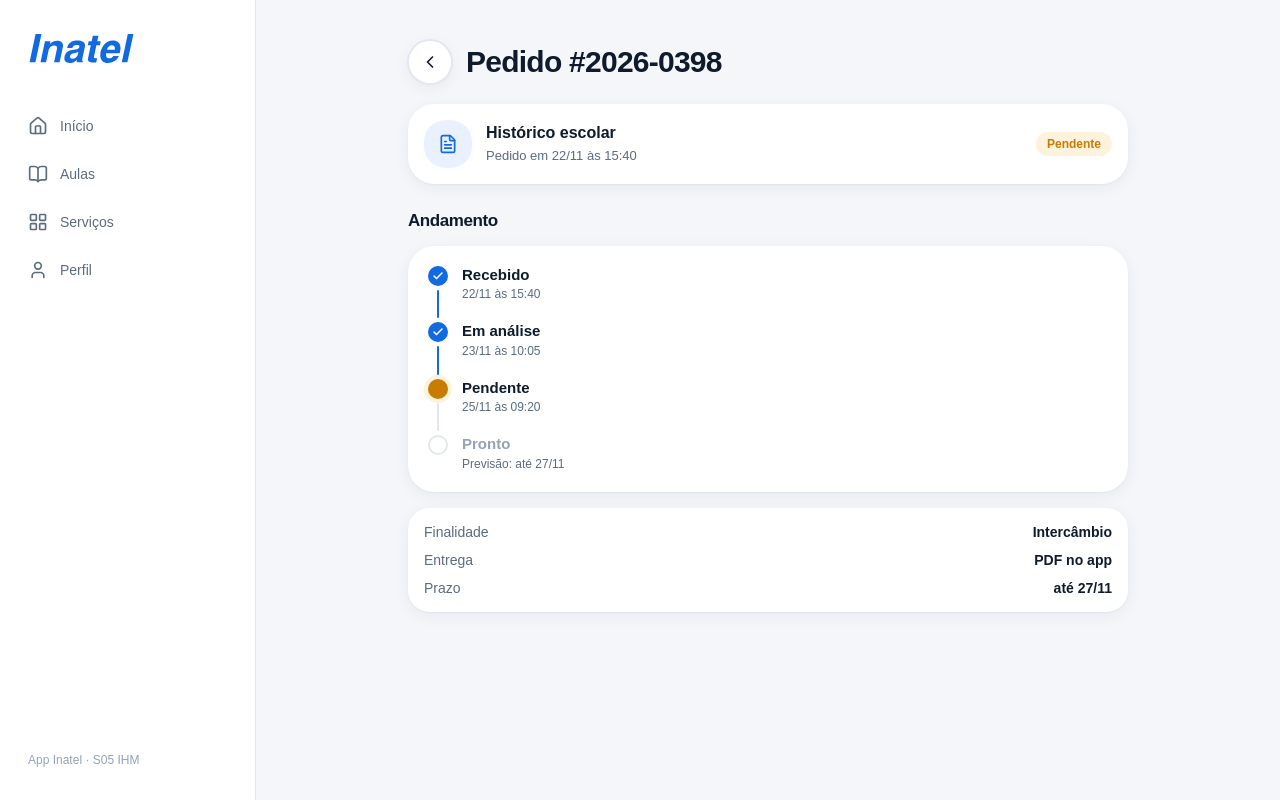
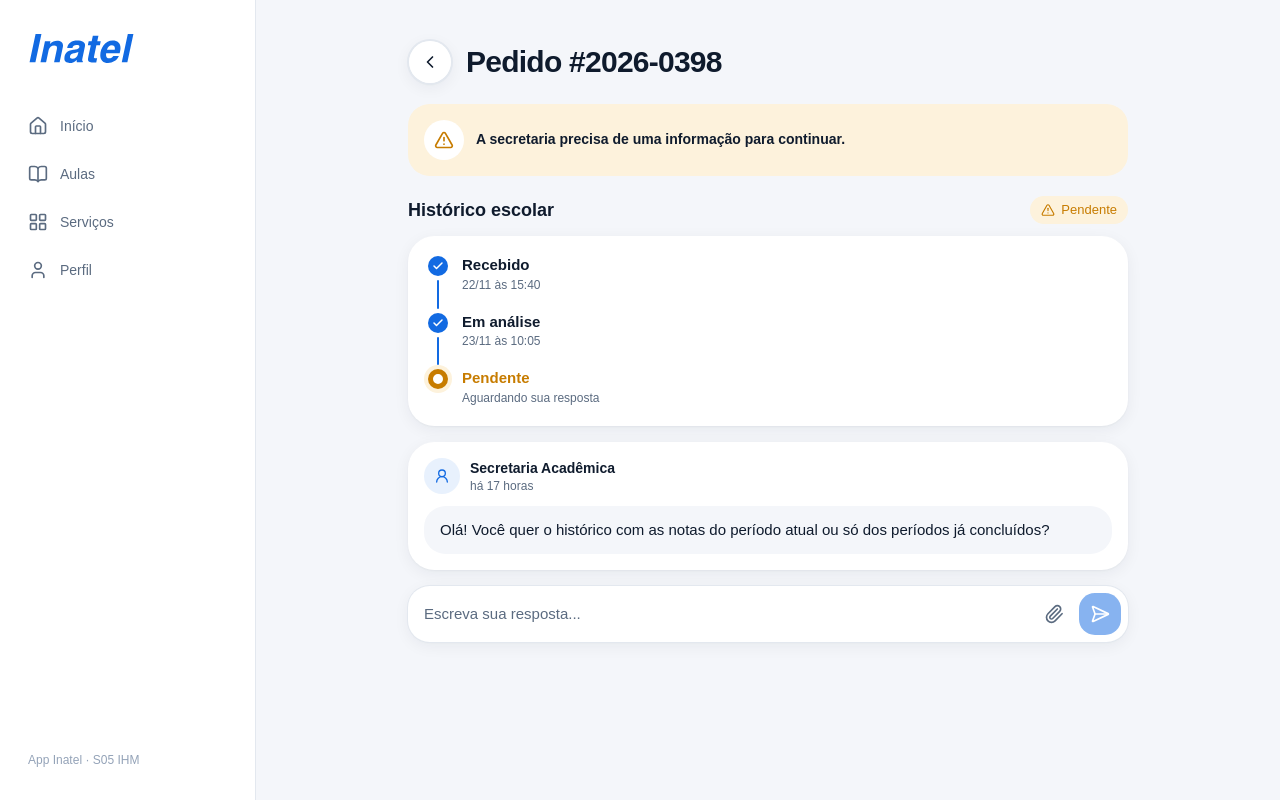
Before and after one commit to isacarol-04/s05-ihm-app-inatel, a React (Vite) app: page /secretaria/pedidos/2026-0398 in a window 1280 px wide. Built offline with nearby package versions, Linux system fonts and the light colour scheme.

Commit message:
Add pending request reply screen

```diff
--- /dev/null
+++ b/src/components/pedidos/AvisoPendencia.jsx
@@ -0,0 +1,14 @@
+import { TriangleAlert } from "lucide-react"
+import { cn } from "@/lib/utils"
+
+// faixa laranja no topo do pedido pendente: deixa claro que a próxima ação é da pessoa
+export function AvisoPendencia({ className }) {
+  return (
+    <div role="status" className={cn("flex items-center gap-3 rounded-2xl bg-warning-soft p-4", className)}>
+      <span className="flex size-10 shrink-0 items-center justify-center rounded-full bg-card text-warning">
+        <TriangleAlert className="size-5" />
+      </span>
+      <p className="text-sm leading-snug font-semibold">A secretaria precisa de uma informação para continuar.</p>
+    </div>
+  )
+}
--- /dev/null
+++ b/src/components/pedidos/CampoResposta.jsx
@@ -0,0 +1,65 @@
+import { useState } from "react"
+import { Paperclip, SendHorizontal, X } from "lucide-react"
+import { Button } from "@/components/ui/button"
+import { Input } from "@/components/ui/input"
+import { cn } from "@/lib/utils"
+
+// campo para responder a secretaria, com anexo opcional (no mock guardamos só o nome)
+export function CampoResposta({ onEnviar, className }) {
+  const [texto, setTexto] = useState("")
+  const [anexo, setAnexo] = useState(null)
+  const [enviando, setEnviando] = useState(false)
+  const podeEnviar = texto.trim().length > 0 && !enviando
+
+  function escolherArquivo(evento) {
+    const arquivo = evento.target.files?.[0]
+    if (arquivo) setAnexo({ nome: arquivo.name, tamanho: arquivo.size })
+    evento.target.value = ""
+  }
+
+  async function enviar(evento) {
+    evento.preventDefault()
+    if (!podeEnviar) return
+    setEnviando(true)
+    try {
+      await onEnviar({ texto: texto.trim(), anexo })
+    } finally {
+      setEnviando(false)
+    }
+  }
+
+  return (
+    <form onSubmit={enviar} className={cn("rounded-2xl bg-card shadow-card ring-1 ring-border", className)}>
+      {anexo && (
+        <div className="flex items-center gap-2 border-b px-4 py-2 text-sm">
+          <Paperclip className="size-4 shrink-0 text-primary" />
+          <span className="min-w-0 flex-1 truncate font-medium">{anexo.nome}</span>
+          <Button type="button" variant="ghost" size="icon-sm" aria-label="Remover anexo" onClick={() => setAnexo(null)}>
+            <X />
+          </Button>
+        </div>
+      )}
+
+      <div className="flex items-center gap-1 py-1.5 pr-1.5 pl-4">
+        <Input
+          value={texto}
+          onChange={(evento) => setTexto(evento.target.value)}
+          placeholder="Escreva sua resposta..."
+          aria-label="Sua resposta para a secretaria"
+          className="h-11 flex-1 border-0 bg-transparent px-0 text-base shadow-none focus-visible:ring-0 md:text-[15px] dark:bg-transparent"
+        />
+        <label
+          className="flex size-10 shrink-0 items-center justify-center rounded-full text-muted-foreground transition-colors hover:bg-muted hover:text-foreground has-focus-visible:ring-2 has-focus-visible:ring-ring"
+          title="Anexar arquivo"
+        >
+          <Paperclip className="size-5" />
+          <span className="sr-only">Anexar arquivo</span>
+          <input type="file" accept=".pdf,image/*" className="sr-only" onChange={escolherArquivo} />
+        </label>
+        <Button type="submit" size="icon-lg" className="size-11 rounded-xl" disabled={!podeEnviar} aria-label="Enviar resposta">
+          <SendHorizontal className="size-5" />
+        </Button>
+      </div>
+    </form>
+  )
+}
--- /dev/null
+++ b/src/components/pedidos/ConversaSecretaria.jsx
@@ -0,0 +1,54 @@
+import { Paperclip, UserRound } from "lucide-react"
+import { formatarTempoRelativo } from "@/lib/format"
+import { cn } from "@/lib/utils"
+
+function MensagemSecretaria({ mensagem, agora }) {
+  return (
+    <li>
+      <div className="flex items-center gap-2.5">
+        <span className="flex size-9 shrink-0 items-center justify-center rounded-full bg-accent text-primary">
+          <UserRound className="size-4" />
+        </span>
+        <div>
+          <p className="text-sm font-bold">Secretaria Acadêmica</p>
+          <p className="text-xs text-muted-foreground">{formatarTempoRelativo(mensagem.data, agora)}</p>
+        </div>
+      </div>
+      <p className="mt-3 rounded-2xl bg-background px-4 py-3 text-[15px] leading-relaxed">{mensagem.texto}</p>
+    </li>
+  )
+}
+
+function MensagemAluno({ mensagem, agora }) {
+  return (
+    <li className="flex flex-col items-end">
+      <p className="text-xs text-muted-foreground">Você · {formatarTempoRelativo(mensagem.data, agora)}</p>
+      <p className="mt-1.5 max-w-[85%] rounded-2xl rounded-br-md bg-primary px-4 py-3 text-[15px] leading-relaxed text-primary-foreground">
+        {mensagem.texto}
+      </p>
+      {mensagem.anexo && (
+        <span className="mt-1.5 flex max-w-[85%] items-center gap-1.5 text-xs text-muted-foreground">
+          <Paperclip className="size-3.5 shrink-0" />
+          <span className="truncate">{mensagem.anexo.nome}</span>
+        </span>
+      )}
+    </li>
+  )
+}
+
+// conversa sobre a pendência: mensagens da secretaria à esquerda, as suas à direita
+export function ConversaSecretaria({ mensagens, agora, className }) {
+  return (
+    <section aria-label="Mensagens da secretaria" className={cn("rounded-3xl bg-card p-4 shadow-card", className)}>
+      <ul className="space-y-4">
+        {mensagens.map((mensagem) =>
+          mensagem.autor === "secretaria" ? (
+            <MensagemSecretaria key={mensagem.id} mensagem={mensagem} agora={agora} />
+          ) : (
+            <MensagemAluno key={mensagem.id} mensagem={mensagem} agora={agora} />
+          )
+        )}
+      </ul>
+    </section>
+  )
+}
--- a/src/components/pedidos/LinhaDoTempo.jsx
+++ b/src/components/pedidos/LinhaDoTempo.jsx
@@ -12,6 +12,11 @@ const COR_ATUAL = {
 function Marcador({ estado, tom }) {
   if (estado === "futuro") {
     return <span className="relative z-10 size-5 shrink-0 rounded-full border-2 border-border bg-card" />
+  }
+
+  // pendente: anel laranja vazado (esperando a pessoa)
+  if (estado === "atual" && tom === "warning") {
+    return <span className="relative z-10 size-5 shrink-0 rounded-full border-[5px] border-warning bg-card ring-4 ring-warning-soft" />
   }
 
   const Icone = tom === "danger" ? X : Check
@@ -55,7 +60,15 @@ export function LinhaDoTempo({ etapas, className }) {
             )}
             <Marcador estado={etapa.estado} tom={etapa.tom} />
             <div className="-mt-0.5 min-w-0">
-              <p className={cn("text-[15px] font-bold", futuro && "font-semibold text-subtle")}>{etapa.titulo}</p>
+              <p
+                className={cn(
+                  "text-[15px] font-bold",
+                  futuro && "font-semibold text-subtle",
+                  etapa.estado === "atual" && etapa.tom === "warning" && "text-warning"
+                )}
+              >
+                {etapa.titulo}
+              </p>
               <p className="text-xs text-muted-foreground">{etapa.descricao}</p>
             </div>
           </li>
--- a/src/components/pedidos/etapasPedido.js
+++ b/src/components/pedidos/etapasPedido.js
@@ -33,6 +33,12 @@ export function montarEtapas(pedido) {
     }
   })
 
+  // pendente: o foco é a resposta, então a linha para aqui (igual ao Figma)
+  if (pedido.status === "PENDENTE") {
+    passadas.at(-1).descricao = "Aguardando sua resposta"
+    return passadas
+  }
+
   if (STATUS_FINAIS.includes(pedido.status)) return passadas
 
   const proximas = ["RECEBIDA", "EM_ANALISE", "PRONTA"]
--- a/src/pages/PedidoDetalhe.jsx
+++ b/src/pages/PedidoDetalhe.jsx
@@ -1,8 +1,11 @@
 import { useCallback, useState } from "react"
 import { Navigate, useParams } from "react-router-dom"
-import { Info, TriangleAlert } from "lucide-react"
+import { CircleCheck, Info, TriangleAlert } from "lucide-react"
 import { HeaderInterno } from "@/components/layout/HeaderInterno"
 import { RodapeAcoes } from "@/components/layout/RodapeAcoes"
+import { AvisoPendencia } from "@/components/pedidos/AvisoPendencia"
+import { CampoResposta } from "@/components/pedidos/CampoResposta"
+import { ConversaSecretaria } from "@/components/pedidos/ConversaSecretaria"
 import { IconeDocumento } from "@/components/pedidos/IconeDocumento"
 import { LinhaDoTempo } from "@/components/pedidos/LinhaDoTempo"
 import { StatusBadge } from "@/components/pedidos/StatusBadge"
@@ -15,7 +18,7 @@ import { Button } from "@/components/ui/button"
 import { Skeleton } from "@/components/ui/skeleton"
 import { useAsync } from "@/hooks/useAsync"
 import { formatarDataHora, formatarDiaMes, lerData } from "@/lib/format"
-import { FORMAS_ENTREGA, STATUS, STATUS_FINAIS, cancelar, getSolicitacao, podeCancelar } from "@/services/secretariaService"
+import { FORMAS_ENTREGA, STATUS, STATUS_FINAIS, cancelar, getSolicitacao, podeCancelar, responderPendencia } from "@/services/secretariaService"
 
 function detalhesDoPedido(pedido) {
   const itens = [
@@ -38,7 +41,9 @@ export default function PedidoDetalhe() {
   const [pedidoAtualizado, setPedidoAtualizado] = useState(null)
   const pedido = pedidoAtualizado ?? data
   const [confirmando, setConfirmando] = useState(false)
+  const [respondido, setRespondido] = useState(false)
   const [erro, setErro] = useState(null)
+  const [agora] = useState(() => new Date())
 
   if (loading) {
     return (
@@ -54,6 +59,7 @@ export default function PedidoDetalhe() {
   if (!pedido) return <Navigate to="/secretaria" replace />
 
   const finalizado = STATUS_FINAIS.includes(pedido.status)
+  const pendente = pedido.status === STATUS.PENDENTE
 
   async function cancelarPedido() {
     setErro(null)
@@ -64,10 +70,37 @@ export default function PedidoDetalhe() {
     }
   }
 
+  async function responder(resposta) {
+    setErro(null)
+    try {
+      setPedidoAtualizado(await responderPendencia(pedido.protocolo, resposta))
+      setRespondido(true)
+    } catch (e) {
+      setErro(e.message)
+    }
+  }
+
   return (
     <>
       <HeaderInterno titulo={`Pedido #${pedido.protocolo}`} voltarPara="/secretaria" />
 
+      {respondido && (
+        <InfoBox icone={CircleCheck} tom="success" className="mt-3" role="status">
+          Resposta enviada! A secretaria volta a analisar o seu pedido.
+        </InfoBox>
+      )}
+
+      {pendente ? (
+        // pendente (tela 14): aviso em destaque e só o nome + status, para sobrar espaço para a conversa
+        <>
+          <AvisoPendencia className="mt-3" />
+          <div className="mt-5 mb-3 flex items-center justify-between gap-3">
+            <h2 className="text-lg leading-snug font-bold">{pedido.tipo.nome}</h2>
+            <StatusBadge status={pedido.status} className="shrink-0" />
+          </div>
+        </>
+      ) : (
+        <>
           <section className="mt-3 flex items-center gap-3.5 rounded-3xl bg-card p-4 shadow-card">
             <IconeDocumento apagado={finalizado} />
             <div className="min-w-0 flex-1">
@@ -76,13 +109,23 @@ export default function PedidoDetalhe() {
             </div>
             <StatusBadge status={pedido.status} compacto className="shrink-0 px-2.5 font-semibold" />
           </section>
+          <SectionHeader titulo="Andamento" className="mt-6" />
+        </>
+      )}
 
-      <SectionHeader titulo="Andamento" className="mt-6" />
       <LinhaDoTempo etapas={montarEtapas(pedido)} />
 
+      {pedido.pendencias.length > 0 && (
+        <ConversaSecretaria mensagens={pedido.pendencias} agora={agora} className="mt-4" />
+      )}
+
+      {pendente ? (
+        <CampoResposta onEnviar={responder} className="mt-4" />
+      ) : (
         <ListaDetalhes className="mt-4" itens={detalhesDoPedido(pedido)} />
+      )}
 
-      {pedido.status === STATUS.EM_ANALISE && (
+      {pedido.status === STATUS.EM_ANALISE && !respondido && (
         <InfoBox icone={Info} className="mt-4">
           Seu pedido já está em análise, então não dá mais para cancelar pelo app. Se precisar, fale com a secretaria.
         </InfoBox>
--- a/src/services/secretariaService.js
+++ b/src/services/secretariaService.js
@@ -184,3 +184,31 @@ export async function cancelar(protocolo, agora = new Date()) {
   save(CHAVE, solicitacoes)
   return { ...solicitacao, tipo: getTipo(solicitacao.tipoId) }
 }
+
+// Resposta da pessoa a uma pendência: a conversa ganha a mensagem dela,
+// a pendência fica resolvida e o pedido volta para "em análise".
+export async function responderPendencia(protocolo, { texto, anexo = null }, agora = new Date()) {
+  await delay(500)
+  const solicitacoes = lerSolicitacoes()
+  const solicitacao = solicitacoes.find((s) => s.protocolo === protocolo)
+  if (!solicitacao) throw new Error("Pedido não encontrado.")
+  if (solicitacao.status !== STATUS.PENDENTE) throw new Error("Esse pedido não está esperando resposta.")
+
+  const data = agora.toISOString()
+  solicitacao.pendencias.forEach((mensagem) => {
+    mensagem.resolvida = true
+  })
+  solicitacao.pendencias.push({
+    id: solicitacao.pendencias.length + 1,
+    autor: "aluno",
+    texto,
+    anexo,
+    data,
+    resolvida: true,
+  })
+  solicitacao.status = STATUS.EM_ANALISE
+  solicitacao.historico.push({ status: STATUS.EM_ANALISE, data })
+
+  save(CHAVE, solicitacoes)
+  return { ...solicitacao, tipo: getTipo(solicitacao.tipoId) }
+}
```
Also changed, not shown: src/lib/format.js. Lines whose indentation alone changed are shown as unchanged.
